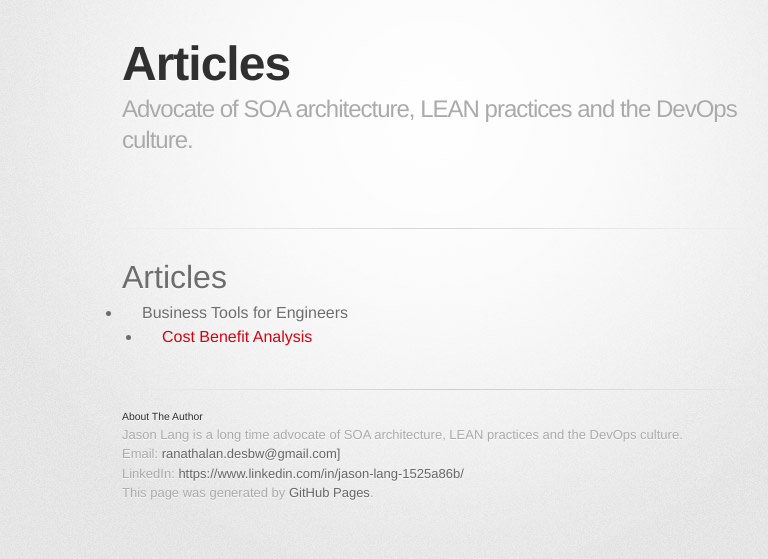
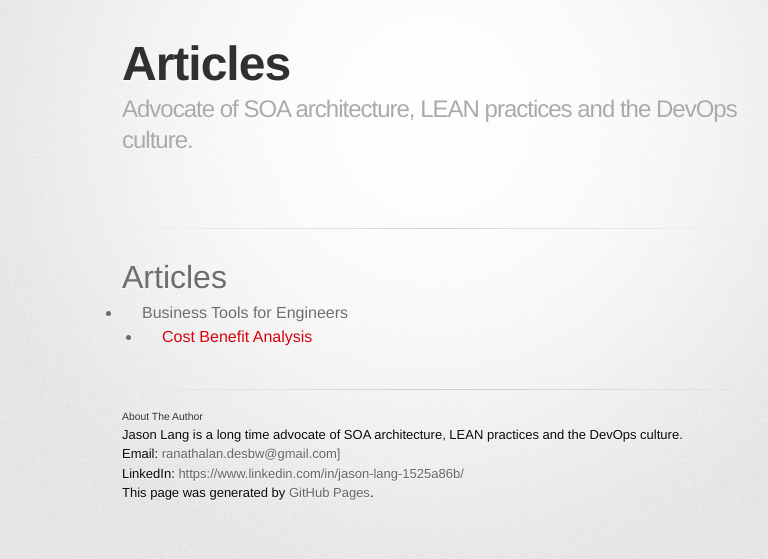
Before and after one commit to JasonLang1980/JasonLang1980.github.io, a Jekyll site: the page built from index.md, in a window 1280 px wide. Shown: the top 559 px of the page, without its empty margins (208-976 px from the left). Built offline with Jekyll 4.4.1, drawn with Linux system fonts in a browser that asks for light colours; some web fonts are replaced; our own code applies the rules of GitHub Pages for plain Markdown files.

Commit message:
Footer fixes

```diff
--- a/assets/css/print.css
+++ b/assets/css/print.css
@@ -208,7 +208,7 @@ footer {
   padding-bottom: 30px;
   margin-top: 40px;
   font-size: 13px;
-  color: #aaa;
+  color: rgb(8, 8, 8);
 }
 
 footer a {
--- a/assets/css/style.scss
+++ b/assets/css/style.scss
@@ -10,3 +10,10 @@
 .tablelines table, .tablelines td, .tablelines th {
     border: 1px solid black;
 }
+footer {
+    padding-top: 20px;
+    padding-bottom: 30px;
+    margin-top: 40px;
+    font-size: 13px;
+    color: rgb(8, 8, 8);
+  }
```
